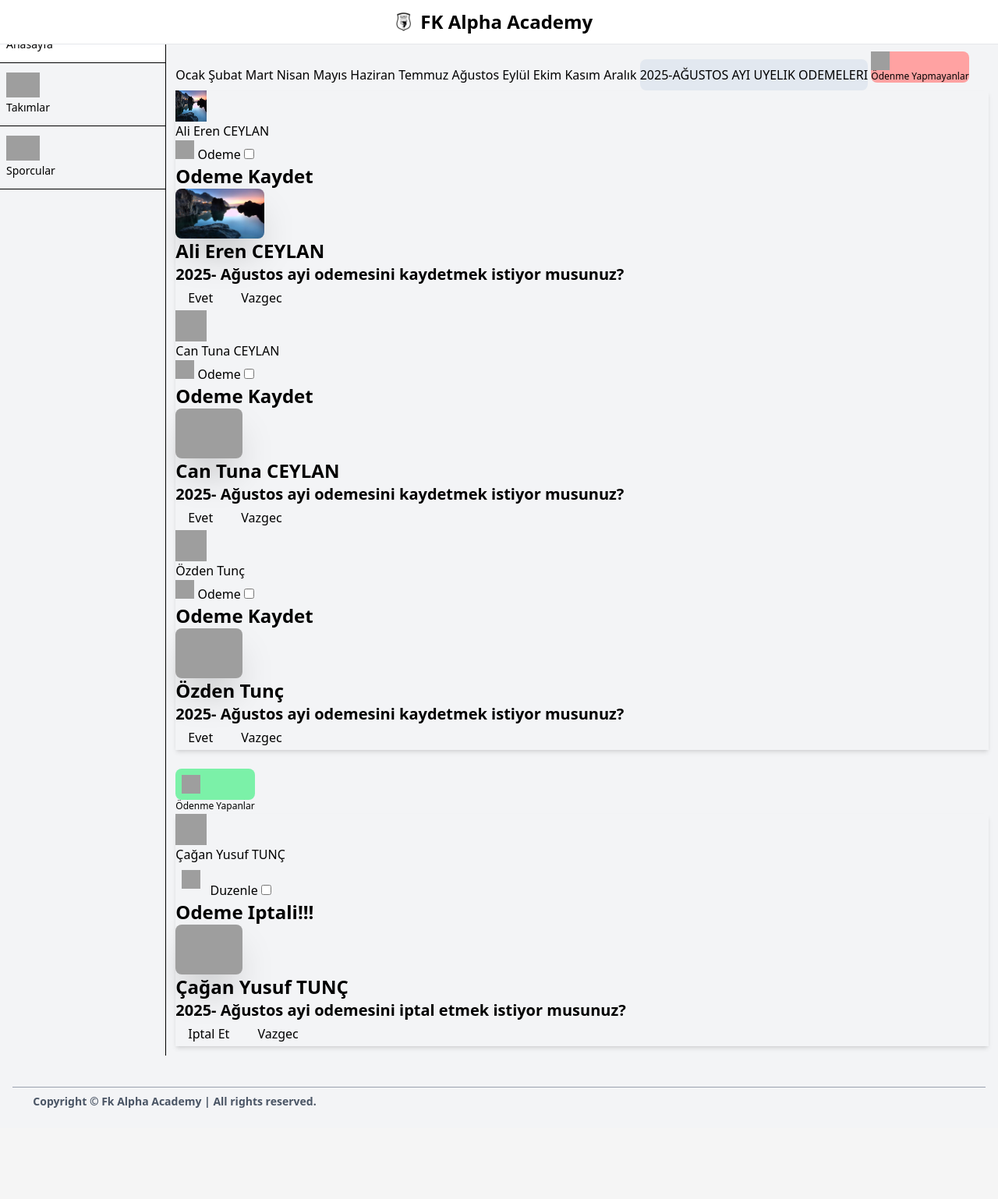
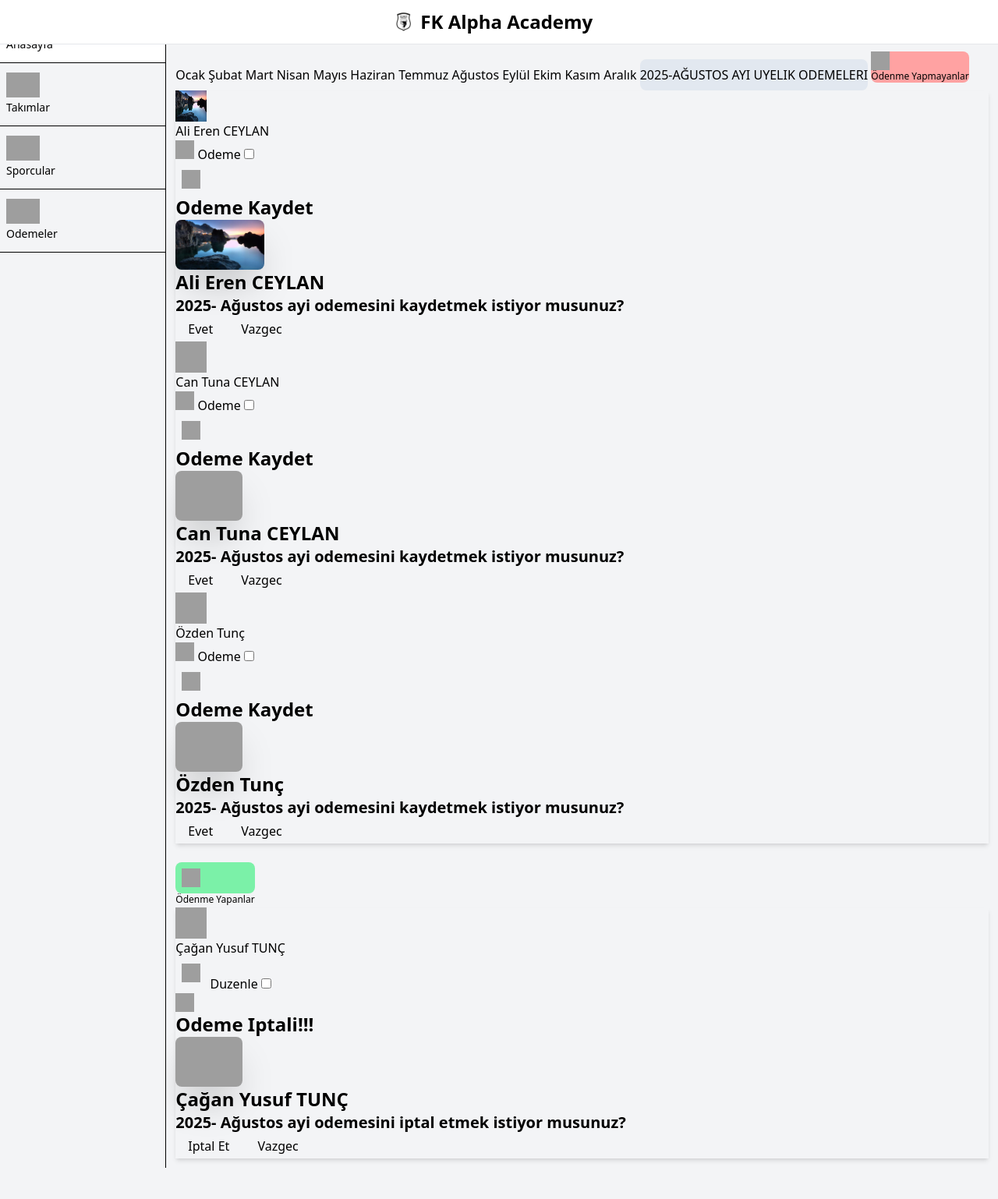
Before and after one commit to ozztozz/alpha-takim, a Django app: page /takim/odeme_list/8 in a window 1280 px wide. Shown: the top 1538 px of the page at 78% size. Before the commit the page ends 1421 px from the top, so only its background shows below. Run offline with Django 5.2, Linux system fonts and the light colour scheme; a user stored in the database is signed in; data comes from the database, SQL or seed files in the repository; some libraries are stand-ins or nearby versions; grey boxes are pictures that could not be loaded.

Commit message:
link eklendi

```diff
--- a/alpha/takim/templates/_base_kayit.html
+++ b/alpha/takim/templates/_base_kayit.html
@@ -79,6 +79,16 @@
 
                             </a>
                         </li>
+                            <li class="w-full h-full py-3 px-2 border-b border-light-border">
+                            <a href="{% url 'odeme_list' 8 %}"
+                                class="font-sans font-hairline hover:font-normal text-sm text-nav-item no-underline">
+                                <img class="h-8"
+                                    src="https://img.icons8.com/?size=100&id=cfNKLQSzR0jy&format=png&color=000000"
+                                    alt="">
+                                Odemeler
+
+                            </a>
+                        </li>
                     </ul>
 
                 </aside>
--- a/alpha/takim/templates/odeme_listesi.html
+++ b/alpha/takim/templates/odeme_listesi.html
@@ -60,6 +60,7 @@
 
         <div class="hero bg-base-200 ">
           <div class="hero-content flex-col lg:flex-row-reverse">
+            <img class="size-6 m-2" src="https://img.icons8.com/?size=100&id=2Tv2g4T4Wtu0&format=png&color=000000"> </button>
             <h1 class="text-2xl font-bold">Odeme Kaydet</h1>
             <img src="{% get_media_prefix %}{{sporcu.resim}}" class="max-w-sm h-16 rounded-lg shadow-2xl" />
             <div>
@@ -127,6 +128,7 @@
 
         <div class="hero bg-base-200 ">
           <div class="hero-content flex-col lg:flex-row-reverse">
+            <img class="size-6" src="https://img.icons8.com/?size=100&id=63690&format=png&color=000000" alt=""> </button>
             <h1 class="text-2xl font-bold">Odeme Iptali!!!</h1>
             <img src="{% get_media_prefix %}{{sporcu.resim}}" class="max-w-sm h-16 rounded-lg shadow-2xl" />
             <div>
--- a/alpha/takim/views.py
+++ b/alpha/takim/views.py
@@ -11,11 +11,13 @@
 
 @login_required(login_url='/')
 def  dashboard(request):
+    bugun=date.today()
+    ay=bugun.month
     takimlar = Takim.objects.annotate(number_of_sporcu=Count('sporcu'))
     sporcular=Sporcu.objects.all().order_by('-id')[:10]
     form=FormTakim
     sporcuform=FormSporcu
-    return render(request,'dashboard.html',{"takimlar":takimlar,'sporcular':sporcular,'form':form,'sporcuform':sporcuform})
+    return render(request,'dashboard.html',{"takimlar":takimlar,'sporcular':sporcular,'form':form,'sporcuform':sporcuform,'ay':ay})
 
 
 @login_required(login_url='/')
```
Also changed, not shown: alpha/takim/templates/base_dashboard.html (+11 -0 lines).
